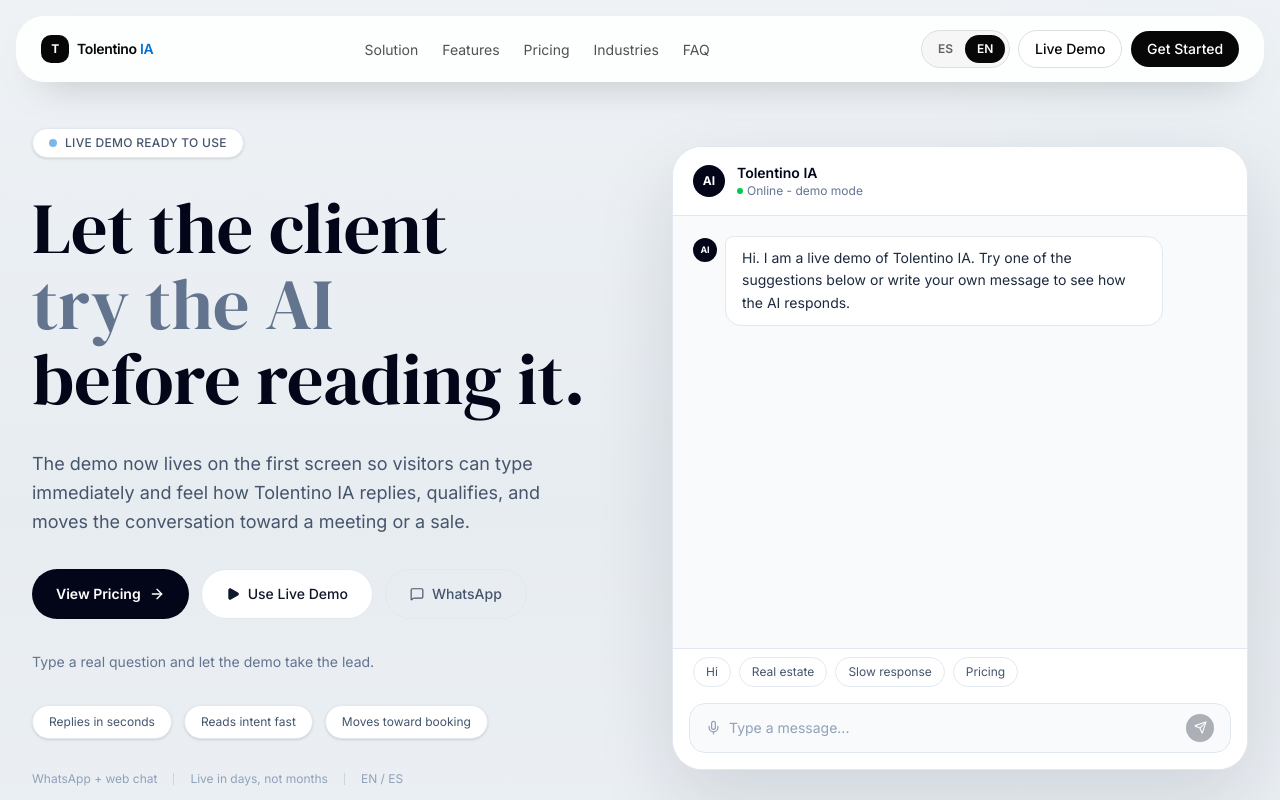
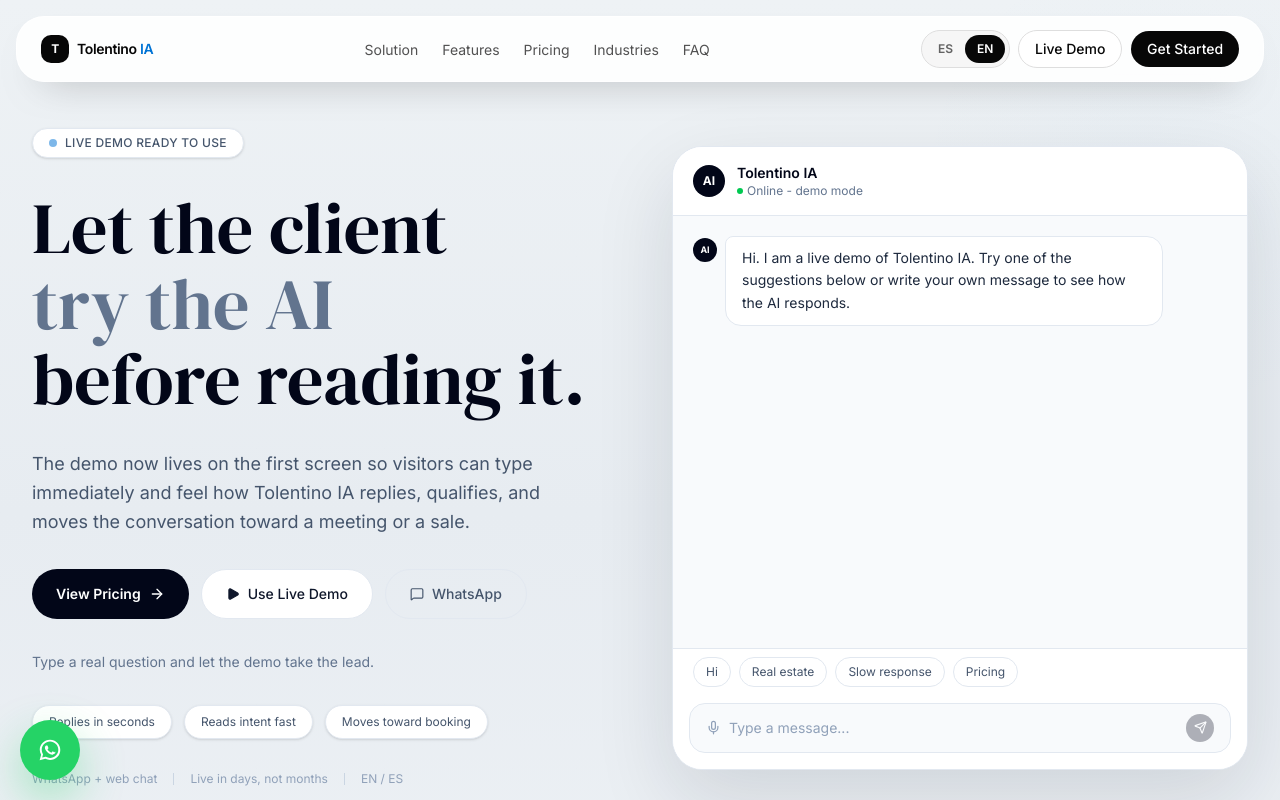
Before and after one commit to tolentinosftw-dotcom/web-tolentino-IA, a Next.js app: page / in a window 1280 px wide. Shown: the top 800 px of the page. Built offline with nearby package versions, Linux system fonts and the light colour scheme.

Commit message:
Add floating WhatsApp button

```diff
--- a/app/page.tsx
+++ b/app/page.tsx
@@ -14,6 +14,7 @@ import { Benefits } from "@/components/benefits"
 import { FAQ } from "@/components/faq"
 import { FinalCTA } from "@/components/final-cta"
 import { Footer } from "@/components/footer"
+import { FloatingWhatsappButton } from "@/components/floating-whatsapp-button"
 import type { Locale } from "@/lib/locale"
 
 export default function HomePage() {
@@ -73,6 +74,7 @@ export default function HomePage() {
       <FAQ locale={locale} />
       <FinalCTA locale={locale} />
       <Footer locale={locale} />
+      <FloatingWhatsappButton locale={locale} />
     </main>
   )
 }
--- /dev/null
+++ b/components/floating-whatsapp-button.tsx
@@ -0,0 +1,44 @@
+"use client"
+
+import { WHATSAPP_URL } from "@/lib/contact"
+import type { Locale } from "@/lib/locale"
+
+type FloatingWhatsappButtonProps = {
+  locale: Locale
+}
+
+export function FloatingWhatsappButton({ locale }: FloatingWhatsappButtonProps) {
+  const label = locale === "es" ? "Abrir WhatsApp" : "Open WhatsApp"
+
+  return (
+    <a
+      href={WHATSAPP_URL}
+      target="_blank"
+      rel="noopener noreferrer"
+      aria-label={label}
+      title={label}
+      className="fixed bottom-5 left-5 z-50 inline-flex h-15 w-15 items-center justify-center rounded-full bg-[#25D366] text-white shadow-[0_18px_45px_rgba(37,211,102,0.38)] transition-all duration-200 hover:scale-105 hover:bg-[#20bd5a] focus-visible:outline-none focus-visible:ring-4 focus-visible:ring-[#25D366]/30"
+    >
+      <svg
+        aria-hidden="true"
+        viewBox="0 0 32 32"
+        className="h-7 w-7"
+        fill="none"
+        xmlns="http://www.w3.org/2000/svg"
+      >
+        <path
+          fill="currentColor"
+          d="M16.02 4.25c-6.47 0-11.72 5.15-11.72 11.5 0 2.03.54 4 1.56 5.73l-1.7 6.26 6.46-1.68a11.86 11.86 0 0 0 5.41 1.3c6.47 0 11.72-5.15 11.72-11.5 0-6.35-5.25-11.5-11.73-11.5Z"
+        />
+        <path
+          fill="#25D366"
+          d="M16.02 6.4c5.22 0 9.48 4.18 9.48 9.35 0 5.17-4.26 9.34-9.48 9.34-1.67 0-3.31-.44-4.74-1.27l-.34-.2-3.84 1 .98-3.73-.22-.36a9.17 9.17 0 0 1-1.32-4.78c0-5.17 4.25-9.35 9.48-9.35Z"
+        />
+        <path
+          fill="currentColor"
+          d="M21.58 18.57c-.3-.15-1.77-.86-2.04-.95-.27-.1-.47-.15-.67.15-.19.3-.76.95-.93 1.14-.17.2-.34.22-.63.08-.3-.15-1.25-.45-2.39-1.43a8.92 8.92 0 0 1-1.65-2.02c-.17-.29-.02-.44.13-.58.13-.13.3-.34.45-.5.15-.17.2-.3.3-.5.1-.2.05-.37-.03-.52-.08-.15-.67-1.6-.92-2.19-.24-.57-.49-.49-.67-.5h-.57c-.2 0-.52.08-.8.37-.27.3-1.04 1-.98 2.43.06 1.43 1.02 2.8 1.16 2.99.15.2 2.03 3.24 5.02 4.4 3 1.17 3 0 3.55-.1.56-.1 1.78-.73 2.03-1.43.24-.69.24-1.29.17-1.42-.07-.12-.26-.19-.56-.33Z"
+        />
+      </svg>
+    </a>
+  )
+}
--- a/components/live-demo-card.tsx
+++ b/components/live-demo-card.tsx
@@ -279,6 +279,7 @@ export function LiveDemoCard({ locale, variant = "section", id }: LiveDemoCardPr
             <Send size={13} />
           </button>
         </div>
+
       </div>
     </div>
   )
```
